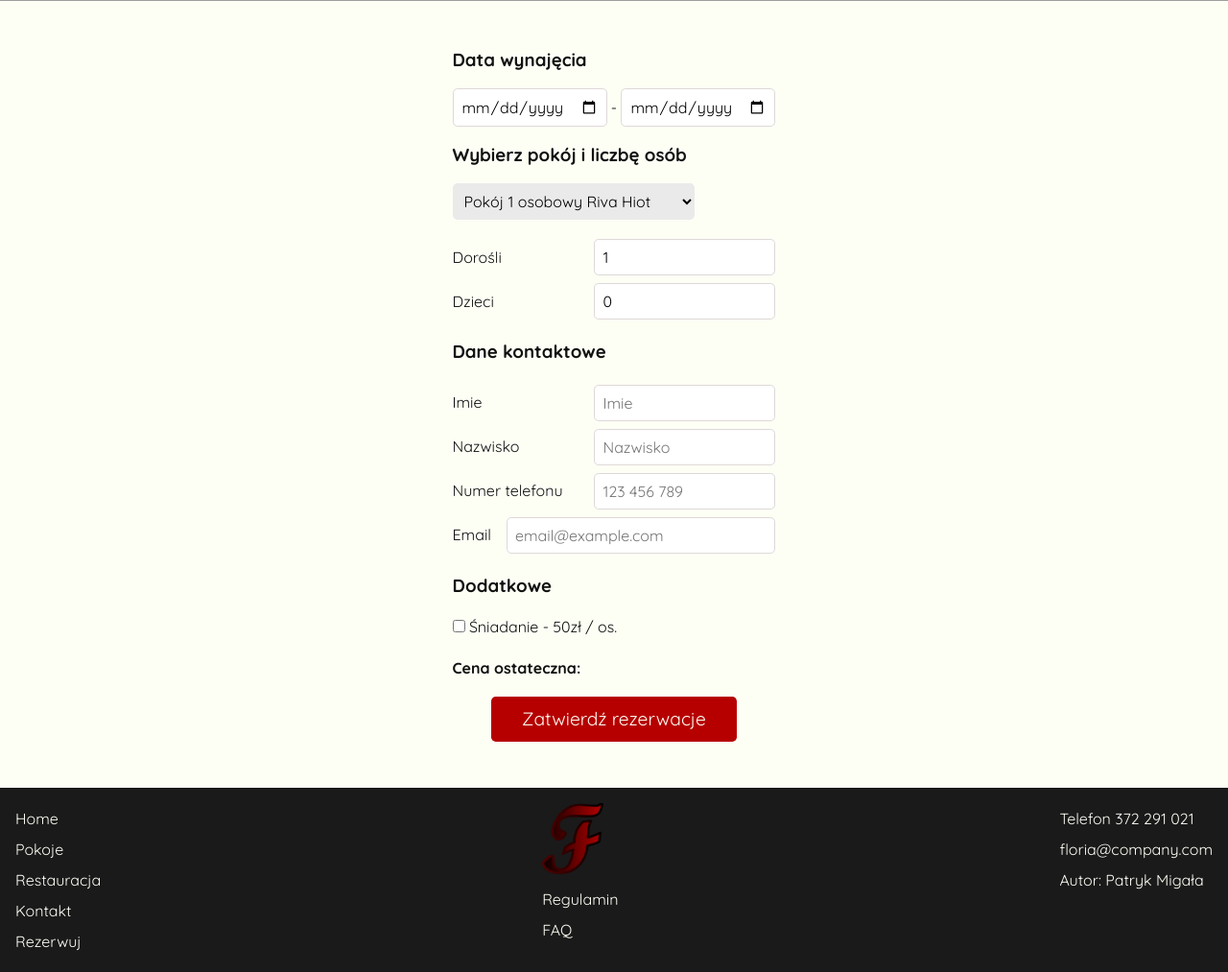
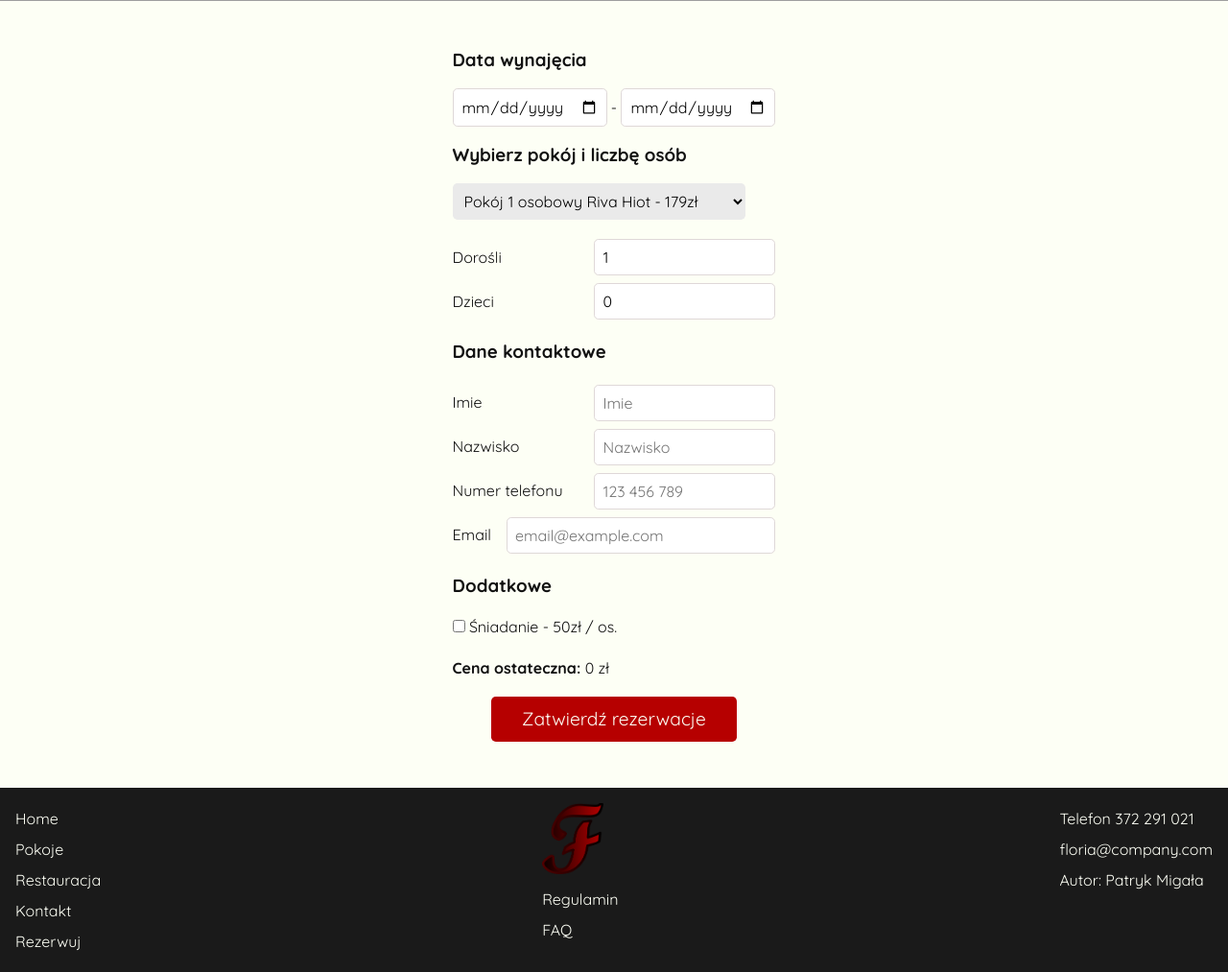
Before and after one commit to Liras333/hotel-school-project, a PHP site: page /pages/rezerwacja.php in a window 1280 px wide. Shown: the part 679-1692 px from the top of the page at 96% size. Run offline with PHP 8.4, Linux system fonts and the light colour scheme; grey boxes are pictures that could not be loaded.

Commit message:
add js scirpt to calculate cost

```diff
--- a/pages/rezerwacja.php
+++ b/pages/rezerwacja.php
@@ -60,43 +60,43 @@
                     <form method="post" action="../scripts/dodajRezerwacje.php">
                         <h3>Data wynajęcia</h3>
                         <p class="date">
-                            <input type="date" name="od_kiedy" required>
+                            <input type="date" id="od_kiedy" name="od_kiedy" onchange="obliczKoszt()" required>
                             -
-                            <input type="date"  name="do_kiedy" required>
+                            <input type="date" id="do_kiedy" name="do_kiedy" onchange="obliczKoszt()" required>
                         </p>
                         <h3>Wybierz pokój i liczbę osób</h3>
                         <p>
-                            <select name="pokoj">
-                                <option value="1">Pokój 1 osobowy Riva Hiot</option>
-                                <option value="2">Pokój 1 osobowy Maria Rot</option>
-                                <option value="3">Pokój 2 osobowy Stardust</option>
-                                <option value="4">Pokój 2 osobowy Vesta Liva</option>
-                                <option value="5">Pokój 2 osobowy Granda Hal</option>
-                                <option value="6">Pokój 2 osobowy Frista Vel</option>
-                                <option value="7">Pokój 4 osobowy Prente Lar</option>
-                                <option value="8">Pokój 4 osobowy Deste Wur</option>
-                                <option value="9">Pokój 6 osobowy Jil Fin</option>
+                            <select id="pokoj" name="pokoj" onchange="obliczKoszt()">
+                                <option value="1">Pokój 1 osobowy Riva Hiot - 179zł</option>
+                                <option value="2">Pokój 1 osobowy Maria Rot - 242zł</option>
+                                <option value="3">Pokój 2 osobowy Stardust - 541zł</option>
+                                <option value="4">Pokój 2 osobowy Vesta Liva - 345zł</option>
+                                <option value="5">Pokój 2 osobowy Granda Hal - 299zł</option>
+                                <option value="6">Pokój 2 osobowy Frista Vel - 378zł</option>
+                                <option value="7">Pokój 4 osobowy Prente Lar - 811zł</option>
+                                <option value="8">Pokój 4 osobowy Deste Wur - 762zł</option>
+                                <option value="9">Pokój 6 osobowy Jil Fin - 1024zł</option>
                             </select>
                         </p>
                         <div class="osoby">
                             <p>
                                 <label for="dorosli">Dorośli</label>
-                                <input type="number" value="1" name="dorosli" required>
+                                <input type="number" value="1" id="dorosli" name="dorosli" required>
                             </p>
                             <p>
                                 <label for="dzieci">Dzieci</label>
-                                <input type="number" value="0" name="dzieci" required>
+                                <input type="number" value="0" id="dzieci" name="dzieci"  required>
                             </p>
                         </div>
                         <h3>Dane kontaktowe</h3>
                         <div class="dane-kontaktowe">
                             <p>
                                 <label for="imie">Imie</label>
-                                <input type="text" id="imie" name="imie" placeholder="Imie" required/>
+                                <input type="text" id="imie" name="imie" placeholder="Imie" oninput="obliczKoszt()" required/>
                             </p>
                             <p>
                                 <label for="nazwisko">Nazwisko</label>
-                                <input type="text" id="nazwisko" name="nazwisko" placeholder="Nazwisko" required/>
+                                <input type="text" id="nazwisko" name="nazwisko" placeholder="Nazwisko" oninput="obliczKoszt()" required/>
                             </p>
                             <p>
                                 <label for="telefon">Numer telefonu</label>
@@ -109,12 +109,12 @@
                           </div>
                         <h3>Dodatkowe</h3>
                         <p>
-                            <input type="checkbox" id="sniadanie" name="czy_sniadanie"/>
-                            <label for="sniadanie"> Śniadanie - 50zł / os.</label>
+                            <input type="checkbox" id="czy_sniadanie" name="czy_sniadanie" onchange="obliczKoszt()"/>
+                            <label for="czy_sniadanie"> Śniadanie - 50zł / os.</label>
 
                         </p>
 
-                        <p id="cena"><b>Cena ostateczna: </b></p>
+                        <p id="koszt"><b>Cena ostateczna: </b>0 zł</p>
                         <input type="submit" value="Zatwierdź rezerwacje">
 
                     </form>
@@ -154,5 +154,6 @@
     </script>
     <script src="../scripts/handleHeaders.js"></script>
     <script src="../scripts/handleMenu.js"></script>
+    <script  src="../scripts/obliczKoszt.js"></script>
 
 </html>
--- a/scripts/dodajRezerwacje.php
+++ b/scripts/dodajRezerwacje.php
@@ -45,8 +45,8 @@ else{
             echo "Error: ".$connect->error;
         }
 
+        $resultPokoj->close();
         $connect->close();
-
     } else {
         echo "Error: Pokój nie istnieje.";
         $resultPokoj->close();
--- /dev/null
+++ b/scripts/obliczKoszt.js
@@ -0,0 +1,72 @@
+const kosztP = document.getElementById("koszt");
+
+//obiekt pokoi
+const pokojeArr = [
+    { id: 1, nazwa: "Pokój 1 osobowy Riva Hiot",miejsca:1, cena: 179 },
+    { id: 2, nazwa: "Pokój 1 osobowy Maria Rot", miejsca:1, cena: 242 },
+    { id: 3, nazwa: "Pokój 2 osobowy Stardust", miejsca:2, cena: 541 },
+    { id: 4, nazwa: "Pokój 2 osobowy Vesta Liva", miejsca:2, cena: 345 },
+    { id: 5, nazwa: "Pokój 2 osobowy Granda Hal", miejsca:2, cena: 299 },
+    { id: 6, nazwa: "Pokój 2 osobowy Frista Vel", miejsca:2, cena: 378 },
+    { id: 7, nazwa: "Pokój 4 osobowy Prente Lar", miejsca:4,  cena: 811 },
+    { id: 8, nazwa: "Pokój 4 osobowy Deste Wur", miejsca:4, cena: 762 },
+    { id: 9, nazwa: "Pokój 6 osobowy Jil Fin", miejsca:6, cena: 1024 }
+]
+
+//obliczanie kosztu
+function obliczKoszt() {
+
+    //pobieranie wartości z formularza
+    const od_kiedy = document.getElementById("od_kiedy");
+    const do_kiedy = document.getElementById("do_kiedy");
+    const pokoj = document.getElementById("pokoj");
+    const dorosli = document.getElementById("dorosli");
+    const dzieci = document.getElementById("dzieci");
+    const czy_sniadanie = document.getElementById("czy_sniadanie");
+    const wybranyPokoj = pokojeArr.find(pokojObj=> pokojObj.id === parseInt(pokoj.value));
+
+
+    //sprawdzanie czy pola są puste
+    if (!od_kiedy.value || !do_kiedy.value || !pokoj.value || !dorosli.value || !dzieci.value) {
+        kosztP.innerHTML = "<b>Cena ostateczna: </b>0 zł";
+    }
+
+    // sprawdzanie czy data nie jest mniejsza niż  początkowa
+    const data1 = new Date(od_kiedy.value);
+    const data2 = new Date(do_kiedy.value);
+
+    if(data1 >= data2 || data1 == "Invalid Date" || data2 == "Invalid Date"){
+        kosztP.innerHTML = "<b>Cena ostateczna: </b>0 zł";
+        return;
+    }
+
+    //obliczanie kosztu
+    const cenaPokoju = wybranyPokoj.cena;
+    const iloscDni = (Math.abs((data2 - data1)) / (1000 * 60 * 60 * 24))
+    const kosztSniadania = czy_sniadanie.checked ? (dorosli.value * 50) + (dzieci.value * 25) : 0;
+
+    const koszt = cenaPokoju * iloscDni + kosztSniadania;
+
+    kosztP.innerHTML = `<b>Cena ostateczna: </b>${koszt} zł`;
+}
+
+
+// OSOBNE SPRAWDZANIE ILOSCI DOROSLYCH I DZIECI
+const dorosli = document.getElementById("dorosli");
+const dzieci = document.getElementById("dzieci");
+
+dorosli.addEventListener("input", function(){
+    const pokoj = document.getElementById("pokoj");
+    const wybranyPokoj = pokojeArr.find(pokojObj=> pokojObj.id === parseInt(pokoj.value));
+
+    if( dorosli.value < 1 ) dorosli.value = "1";
+    if( dorosli.value > wybranyPokoj.miejsca - dzieci.value) dorosli.value = wybranyPokoj.miejsca - dzieci.value;
+});
+
+dzieci.addEventListener("input", function(){
+    const pokoj = document.getElementById("pokoj");
+    const wybranyPokoj = pokojeArr.find(pokojObj=> pokojObj.id === parseInt(pokoj.value));
+
+    if( dzieci.value < 0 ) dzieci.value = "0";
+    if( dzieci.value > wybranyPokoj.miejsca - dorosli.value - 1 ) dzieci.value = wybranyPokoj.miejsca - dorosli.value ;
+});
--- a/styles/globalStyles.css
+++ b/styles/globalStyles.css
@@ -171,7 +171,7 @@ body {
 
 .hide-header {
     opacity: 0;
-    transform: translateY(-100%);
+    transform: translateY(-200%);
 }
 
 main {
```
